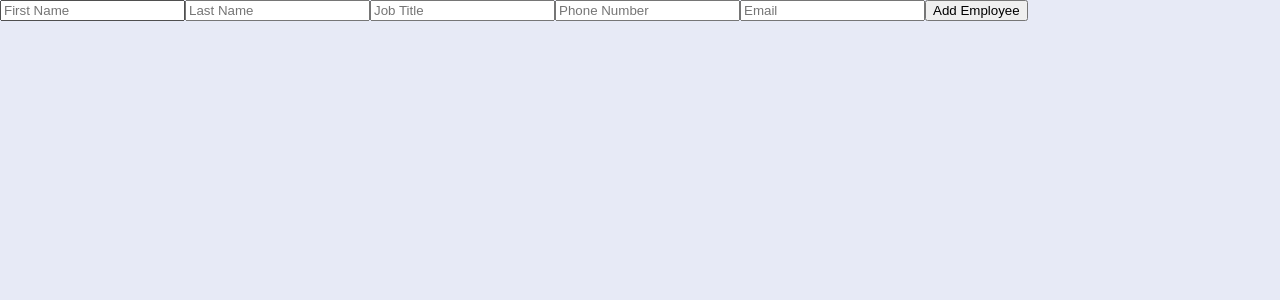
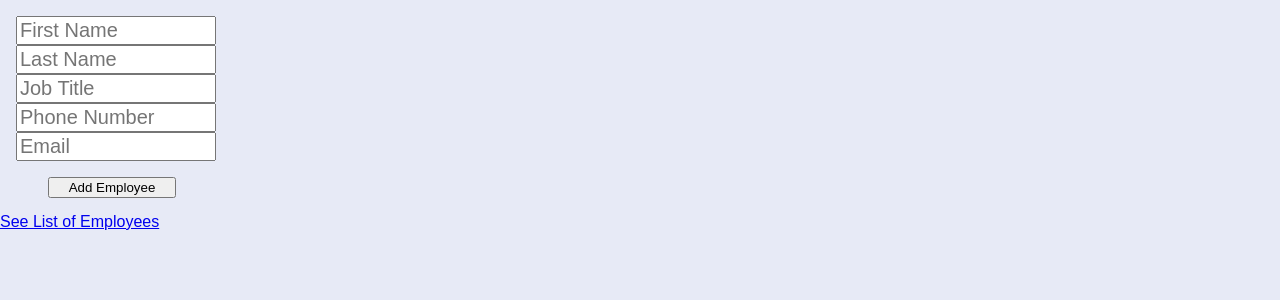
Before and after one commit to dawnribeiro/employees, a React (Create React App) app: page / in a window 1280 px wide. Shown: the top 300 px of the page. Built offline with nearby package versions, Linux system fonts and the light colour scheme.

Commit message:
link to employee.id working

```diff
--- a/src/App.js
+++ b/src/App.js
@@ -11,7 +11,12 @@ class App extends Component {
         <Switch>
           <Route exact path="/" component={EmployeesInput} />
           <Route exact path="/Employees" component={EmployeeList} />
-          <Route exact path="/EmployeePage" component={EmployeePage} />
+          <Route exact path="/EmployeePage/" component={EmployeePage} />
+          {/* <Route
+            exact
+            path={`/EmployeePage/${employee.id}`}
+            component={EmployeePage}
+          /> */}
         </Switch>
       </Router>
     )
--- a/src/components/EmployeesInput.jsx
+++ b/src/components/EmployeesInput.jsx
@@ -1,5 +1,6 @@
-import React, { useState, useEffect } from 'react'
+import React, { useState } from 'react'
 import axios from 'axios'
+import { Link } from 'react-router-dom'
 
 export default function EmployeesInput() {
   const [firstName, setFirstName] = useState('')
@@ -28,7 +29,7 @@ export default function EmployeesInput() {
 
   return (
     <>
-      <section>
+      <section className="form-container">
         <form onSubmit={addEmployee}>
           <input
             type="text"
@@ -61,9 +62,10 @@ export default function EmployeesInput() {
             onChange={event => setEmail(event.target.value)}
           />
 
-          <button>Add Employee</button>
+          <button className="add-btn">Add Employee</button>
         </form>
       </section>
+      <Link to="/Employees">See List of Employees</Link>
     </>
   )
 }
--- a/src/index.css
+++ b/src/index.css
@@ -34,3 +34,29 @@ p {
 .profile-button {
   margin: 10px;
 }
+
+form {
+  display: flex;
+  flex-direction: column;
+  align-content: center;
+  justify-content: center;
+  margin-left: 1rem;
+  margin-top: 1rem;
+}
+input {
+  width: 12rem;
+  font-size: 1.25rem;
+}
+.add-btn {
+  width: 8rem;
+  margin-left: 2rem;
+  margin-top: 1rem;
+  margin-bottom: 1rem;
+}
+
+.form-container {
+  align-items: center;
+}
+link {
+  style: none;
+}
--- a/src/pages/EmployeeList.jsx
+++ b/src/pages/EmployeeList.jsx
@@ -1,5 +1,6 @@
 import React, { useState, useEffect } from 'react'
 import axios from 'axios'
+import { Link } from 'react-router-dom'
 
 export default function EmployeeList() {
   const [employeeList, setEmployeeList] = useState([])
@@ -17,6 +18,7 @@ export default function EmployeeList() {
 
   return (
     <section>
+      <Link to="/">Add New Employee</Link>
       <ul>
         {employeeList.map(employee => {
           return (
@@ -26,7 +28,9 @@ export default function EmployeeList() {
               </p>
               <p>Id: {employee.id}</p>
               <p>Job Title: {employee.jobTitle}</p>
-              <button className="profile-button">Profile</button>
+              <Link to={`/EmployeePage/${employee.id}`}>
+                <button>Profile</button>
+              </Link>
               <button>Delete</button>
             </li>
           )
--- a/src/pages/EmployeePage.jsx
+++ b/src/pages/EmployeePage.jsx
@@ -1,17 +1,42 @@
 import React, { useState, useEffect } from 'react'
 import axios from 'axios'
+import { Link } from 'react-router-dom'
 
-export default function EmployeePage() {
+export default function EmployeePage(props) {
+  console.log({ props })
   const [employeeProfile, setEmployeeProfile] = useState([])
+
   useEffect(() => {
     axios
       .get(
-        'https://sdg-staff-directory-app.herokuapp.com/api/{dawnApps}/Employees/{id}'
+        `https://sdg-staff-directory-app.herokuapp.com/api/dawnApps/Employees/${
+          props.id
+        }
+        `
       )
       .then(resp => {
+        setEmployeeProfile(resp.data)
         console.log(resp.data)
-        setEmployeeProfile(resp.data)
+        console.log('heres my data')
       })
-  })
-  return <>maybe</>
+  }, [props.id])
+  return (
+    <section>
+      <ul>
+        {employeeProfile.map(employee => {
+          return (
+            <li key={employee.id}>
+              <p>
+                Name: {employee.firstName} {employee.lastName}
+              </p>
+              <p>Id: {employee.id}</p>
+              <p>Job Title: {employee.jobTitle}</p>
+            </li>
+          )
+        })}
+      </ul>
+      <Link to="/Employees">Back to Employee List</Link>
+      <Link to="/">Add New Employee</Link>
+    </section>
+  )
 }
```
